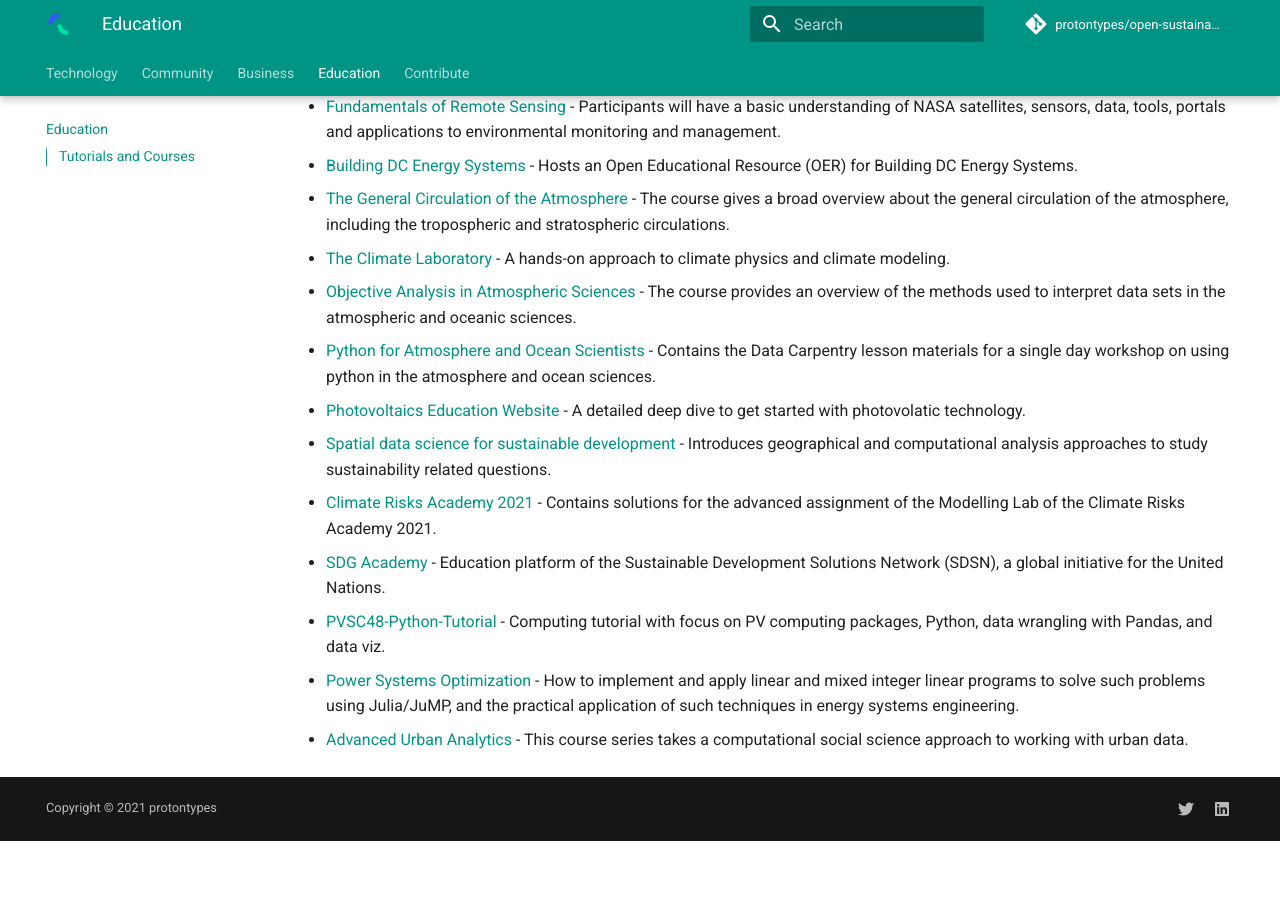
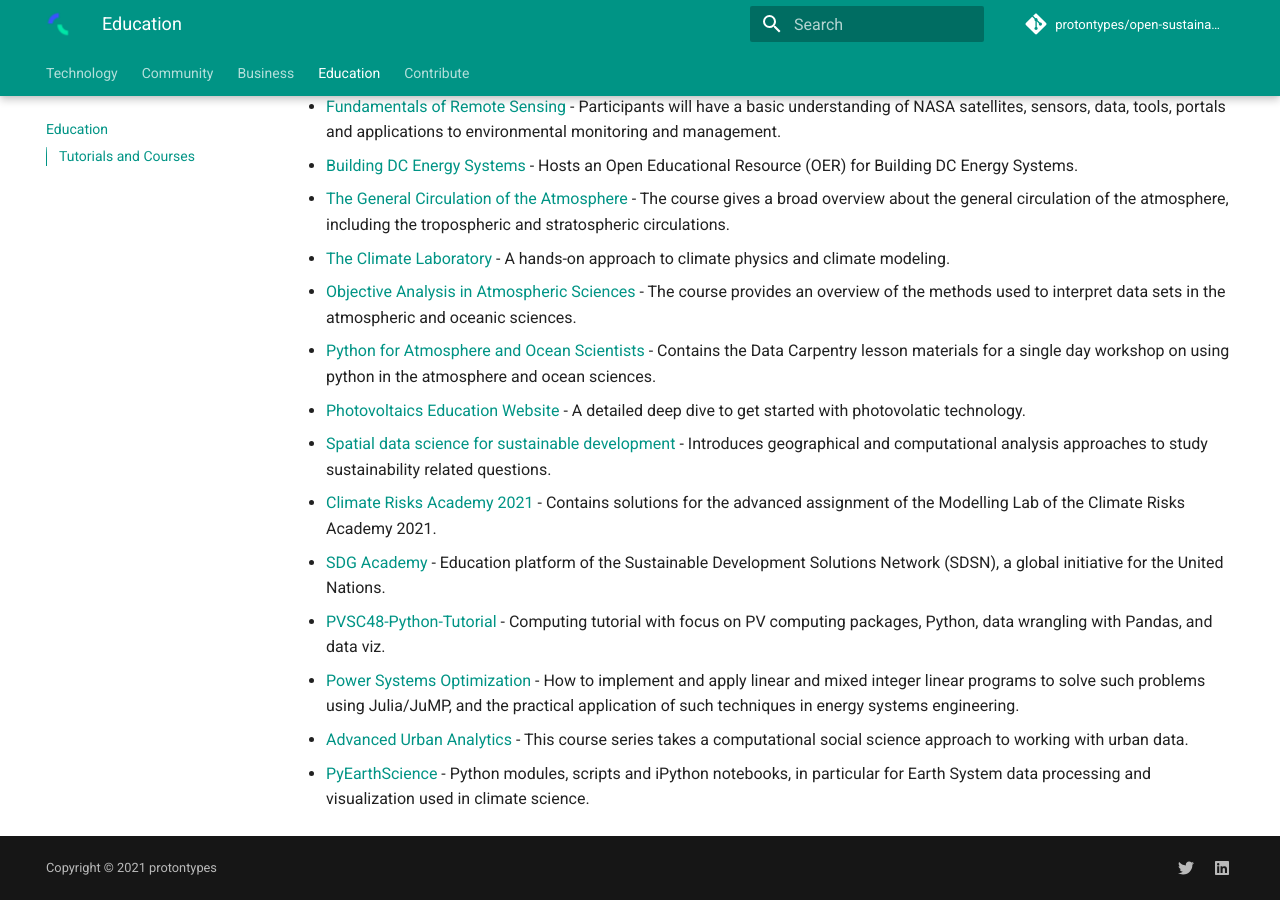
Before and after one commit to protontypes/open-sustainable-technology, an MkDocs documentation site: the page built from docs/education.md, in a window 1280 px wide and 900 px high, scrolled down 1140 px. Built offline with MkDocs 1.6.1 and Material for MkDocs 9.7.7, drawn with Linux system fonts in a browser that asks for light colours; comment, search, counter and statistics services are not loaded; before the commit the page ends 1981 px from its top, so only the background shows below that.

Commit message:
Update education.md
#Python modules, scripts and iPython notebooks, in particular for Earth System data processing and visualization used in #climate #science.  https://github.com/KMFleischer/PyEarthScience #opensource #openscience @KMFleischer

```diff
--- a/docs/education.md
+++ b/docs/education.md
@@ -36,3 +36,4 @@
 - [PVSC48-Python-Tutorial](https://github.com/PVSC-Python-Tutorials/PVSC48-Python-Tutorial) - Computing tutorial with focus on PV computing packages, Python, data wrangling with Pandas, and data viz.
 - [Power Systems Optimization](https://github.com/east-winds/power-systems-optimization) - How to implement and apply linear and mixed integer linear programs to solve such problems using Julia/JuMP, and the practical application of such techniques in energy systems engineering.
 - [Advanced Urban Analytics](https://github.com/gboeing/ppd599) - This course series takes a computational social science approach to working with urban data.
+- [PyEarthScience](https://github.com/KMFleischer/PyEarthScience) - Python modules, scripts and iPython notebooks, in particular for Earth System data processing and visualization used in climate science.
```
